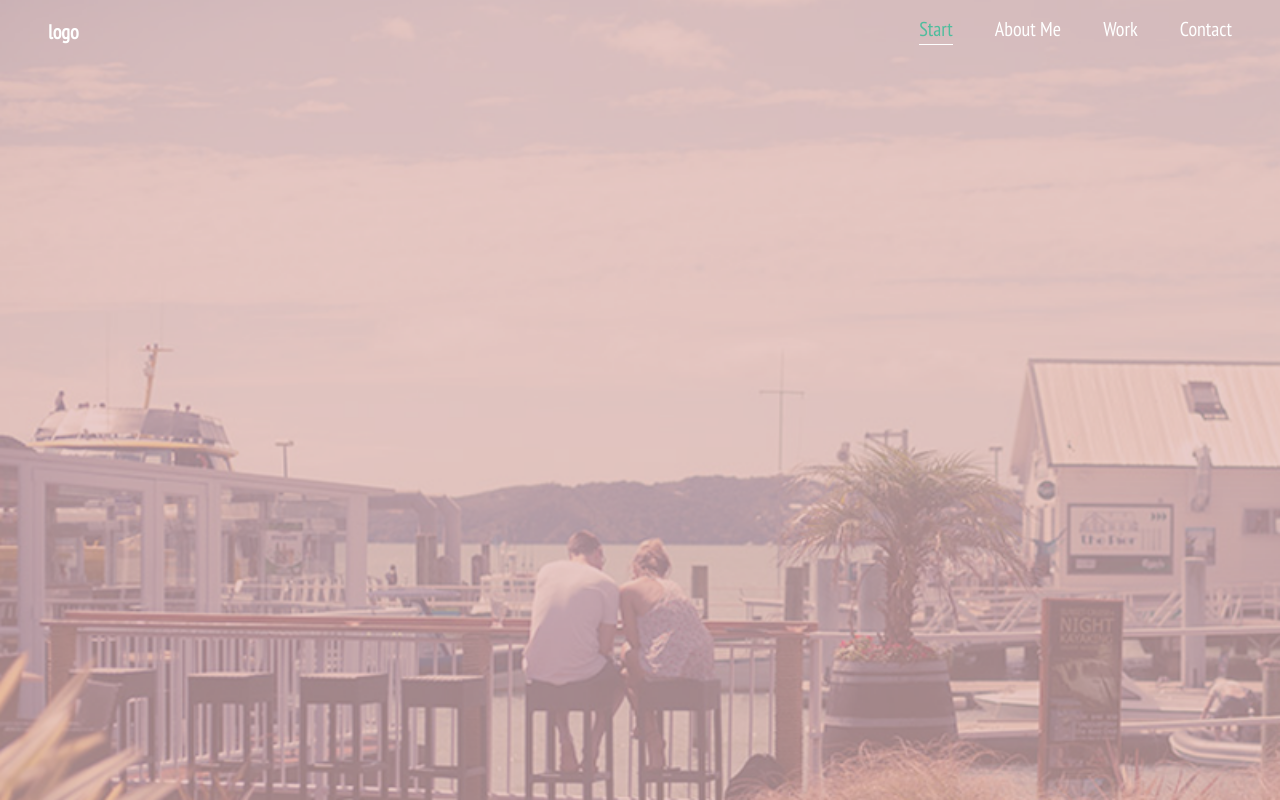
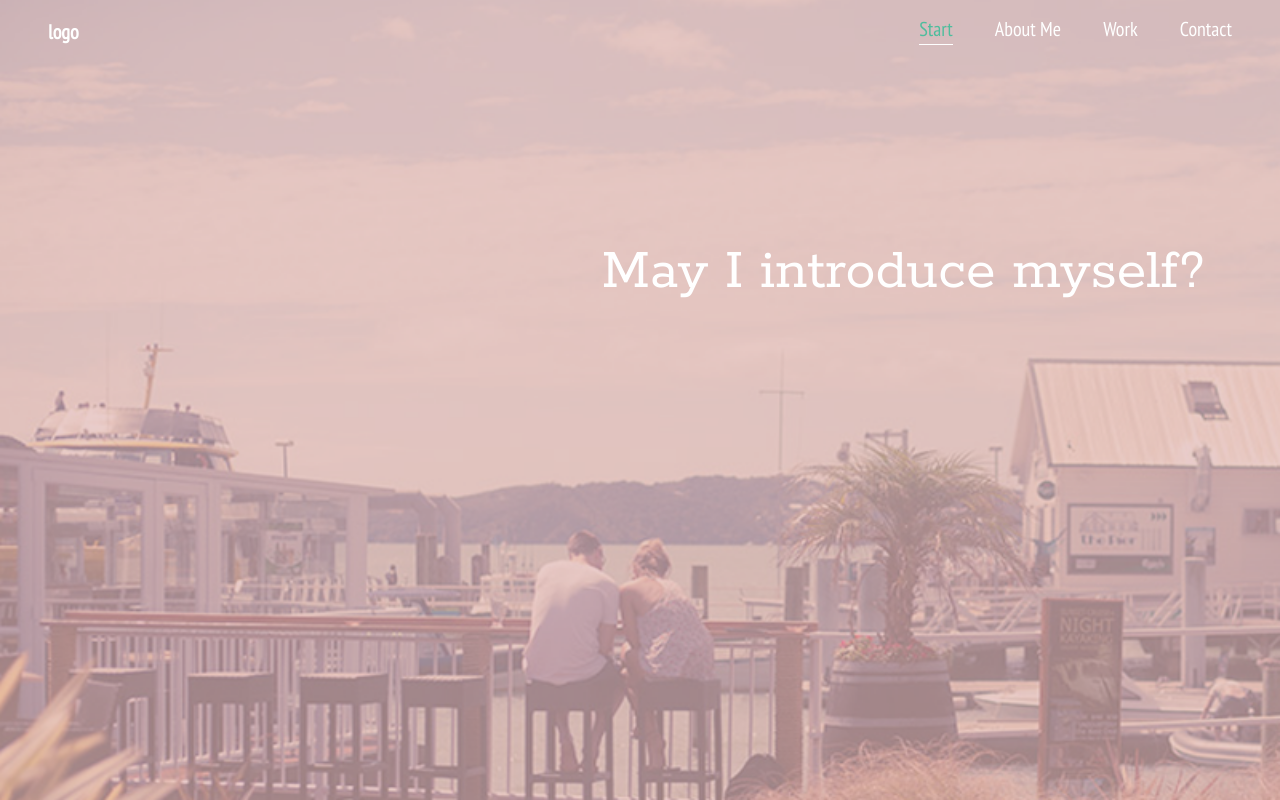
Before and after one commit to ShaRay/raphael, a website: page index.html in a window 1280 px wide. Drawn offline with Linux system fonts and the light colour scheme.

Commit message:
caption placed

```diff
--- a/assets/scss/base/typography.scss
+++ b/assets/scss/base/typography.scss
@@ -97,5 +97,11 @@ h6,
   color: $white;
   font-family: 'PT Sans Narrow', sans-serif;
   font-size: 20px;
+}
 
+.caption {
+  color: $white;
+  font-family: 'Rokkitt', serif;
+  font-size: 60px;
+  font-weight: normal;
 }
--- a/assets/scss/modules/main-header.scss
+++ b/assets/scss/modules/main-header.scss
@@ -4,3 +4,10 @@
   background-size: cover;
   min-height: 100vh;
 }
+
+.caption {
+  color: $white;
+  position: absolute;
+  right: 75px;
+  top: 175px;
+}
--- a/index.html
+++ b/index.html
@@ -23,6 +23,9 @@
             </ul>
           </nav>
         </div>
+        <div>
+          <h2 class="caption">May I introduce myself?</h2>
+        </div>
       </div>
   </header>
 </body>
```
Also changed, not shown: dist/css/application.css.
